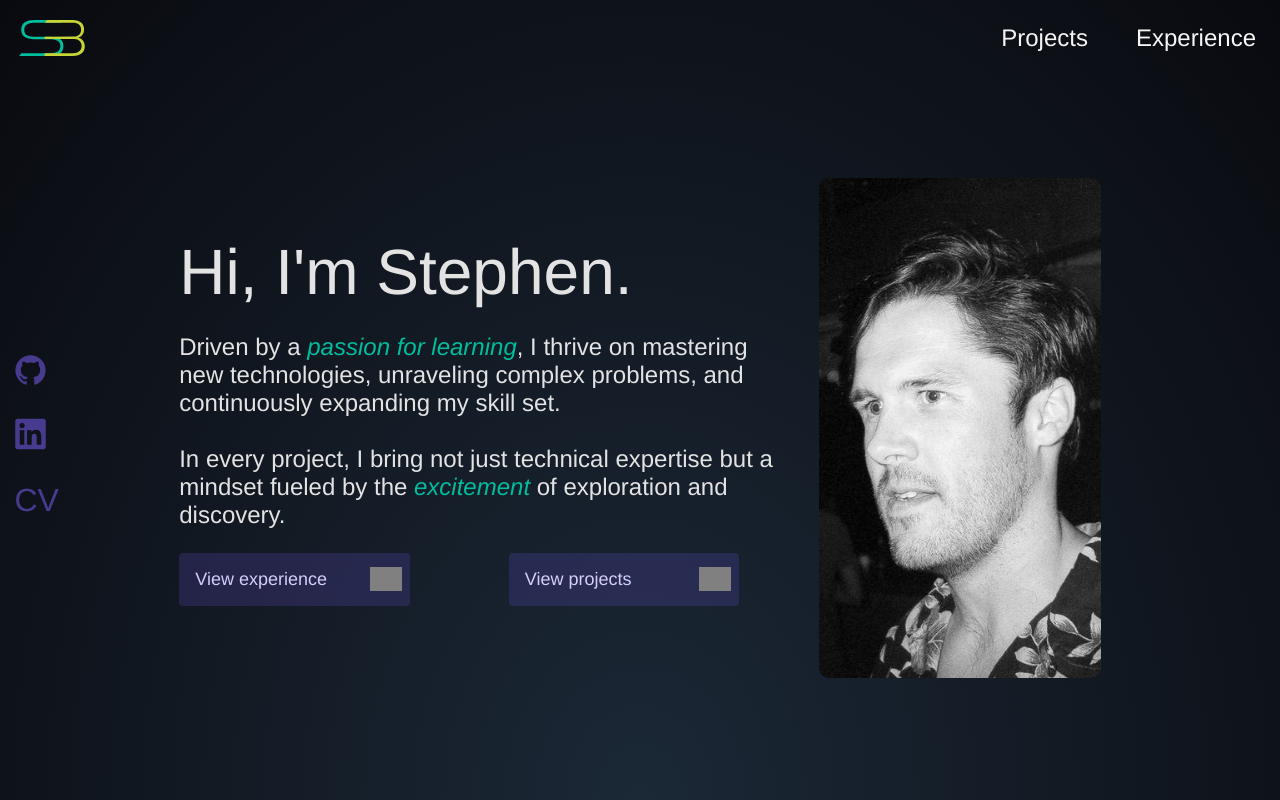
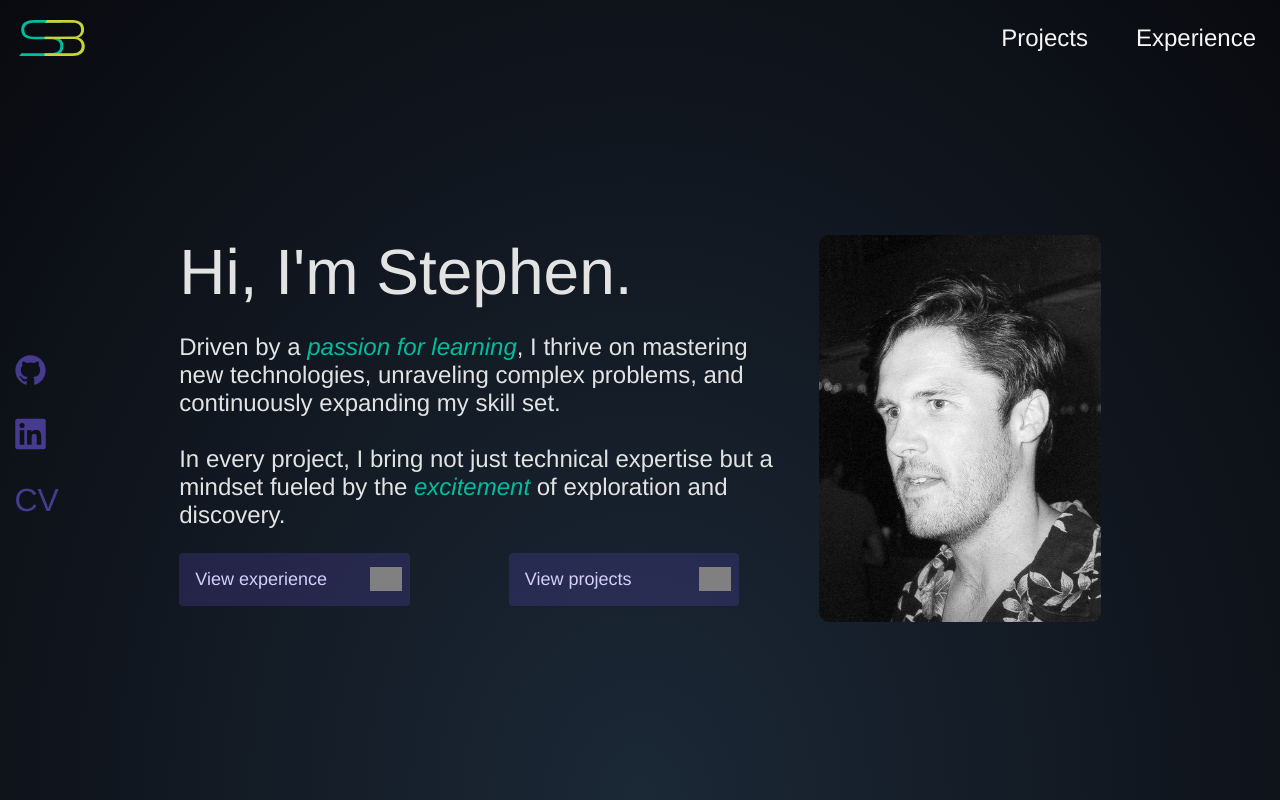
Before and after one commit to sbyardnss/sb-portfolio, a Vue app: page / in a window 1280 px wide. Built offline with nearby package versions, Linux system fonts and the light colour scheme; grey boxes are pictures that could not be loaded.

Commit message:
working on scroll issue. changed size of portrait

```diff
--- a/src/components/Home.vue
+++ b/src/components/Home.vue
@@ -104,7 +104,7 @@ export default defineComponent({
 
   .sbImage {
     width: 360px;
-    height: 500px;
+    height: 100%;
     max-width: 500px;
     background-size: cover;
     margin-left: auto;
```
